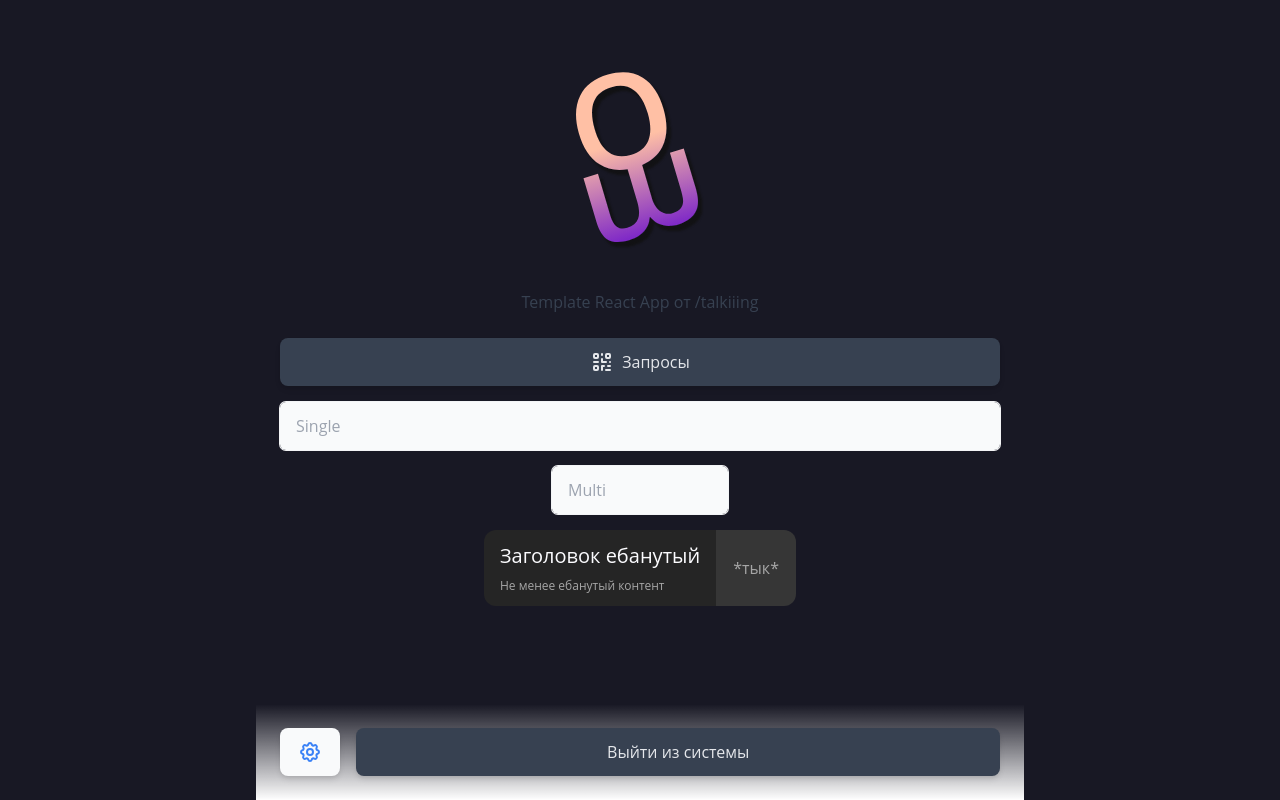
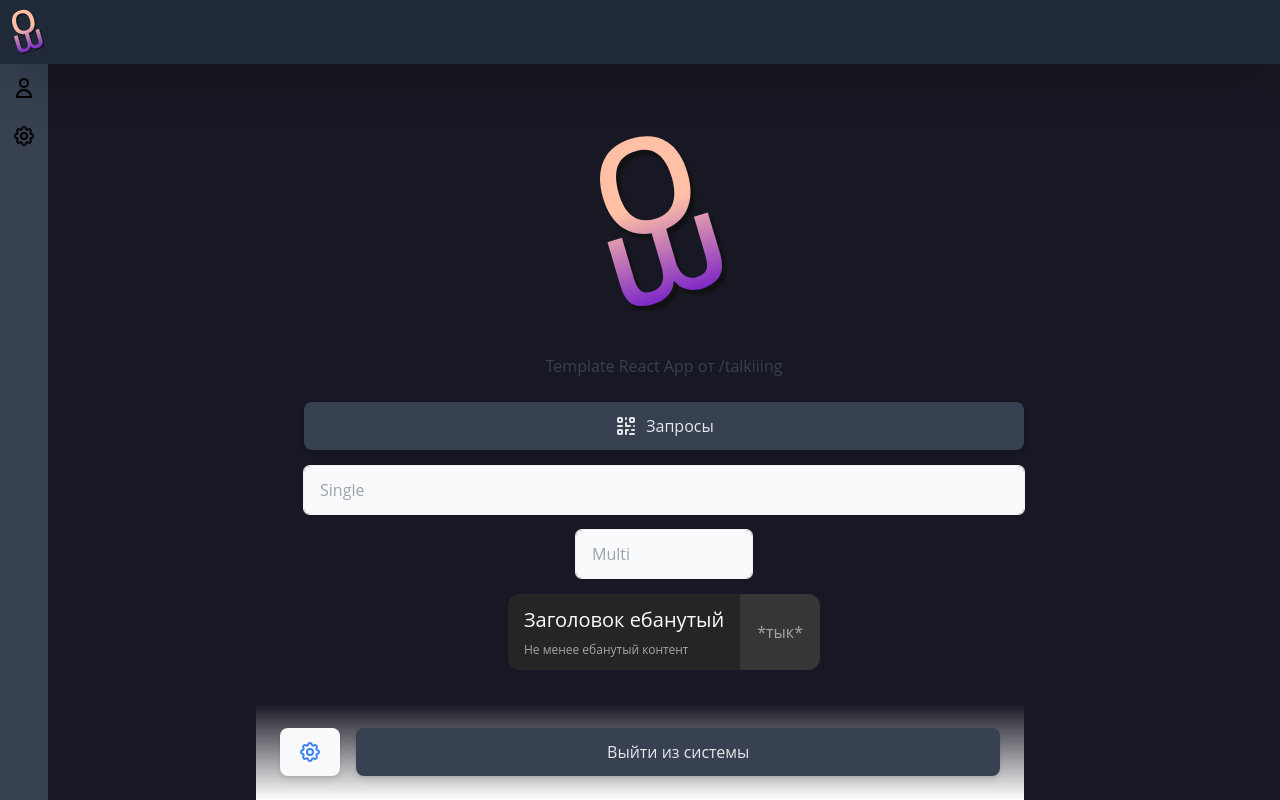
Before and after one commit to talkiiing/om, a React app in the folder clientom/: page / in a window 1280 px wide. Built offline with nearby package versions, Linux system fonts and the light colour scheme; what @feathersjs/authentication-client, @feathersjs/client, @feathersjs/feathers, @feathersjs/rest-client would draw is missing.

Commit message:
feat(client): Added Navigation

```diff
--- a/clientom/src/App.tsx
+++ b/clientom/src/App.tsx
@@ -20,6 +20,7 @@
   SettingsModel,
   StorageKeySettings,
 } from './store/settings/settings'
+import WithNavigation from './components/WithNavigation/WithNavigation'
 
 const App = () => {
   const history = useHistory()
@@ -27,7 +28,7 @@
   const transitionRoot = useRef<HTMLDivElement>(null)
 
   const settings = useSelector(
-    (state: { settings: SettingsModel }) => state.settings
+    (state: { settings: SettingsModel }) => state.settings,
   )
   const dispatch = useDispatch()
 
@@ -38,7 +39,7 @@
       },
       () => {
         history.push(buildRoute(['auth']))
-      }
+      },
     )
   }
   useEffect(() => {
@@ -59,19 +60,20 @@
     const storedSettings = localStorage.getItem(StorageKeySettings)
     if (storedSettings)
       dispatch(
-        setOptions((JSON.parse(storedSettings) as SettingsModel).options)
+        setOptions((JSON.parse(storedSettings) as SettingsModel).options),
       )
 
     isNotificationsSupported() &&
       notificationService.send(
-        'Привет! Это уведомление от React PWA template, который сделан командой /talkiiing"'
+        'Привет! Это уведомление от React PWA template, который сделан командой /talkiiing"',
       )
 
     return () => document.removeEventListener('online', reAuth)
   }, [])
 
   return (
-    <div className="w-screen scroll-root" ref={appRootRef}>
+    <div className='w-screen scroll-root' ref={appRootRef}>
+      <WithNavigation>
         <Route
           render={({ location }) => (
             <TransitionGroup>
@@ -81,8 +83,8 @@
                 timeout={settings.options.animationType === 'none' ? 0 : 601}
                 //nodeRef={transitionRoot}
               >
-              <div className="w-full h-full" ref={transitionRoot}>
-                <div className="p-6 container max-w-3xl">
+                <div className='w-full h-full' ref={transitionRoot}>
+                  <div className='p-6 container max-w-3xl'>
                     <Switch location={location}>
                       <Route path={buildRoute(['auth'])}>
                         <Auth />
@@ -103,6 +105,7 @@
             </TransitionGroup>
           )}
         />
+      </WithNavigation>
     </div>
   )
 }
--- /dev/null
+++ b/clientom/src/components/WithNavigation/WithNavigation.tsx
@@ -0,0 +1,22 @@
+import { ReactComponent as Logo } from '../../assets/logo.svg'
+import Drawer from '../../ui/Drawer/Drawer'
+
+const WithNavigation = ({
+  children,
+}: {
+  children: JSX.Element | JSX.Element[]
+}) => {
+  return (
+    <>
+      <div className='content pt-16 pl-12'>{children}</div>
+      <Drawer />
+      <div className='navBar fixed top-0 left-0 w-full h-16 bg-omheader shadow-2xl'>
+        <div className='flex flex-row items-center justify-between'>
+          <Logo className='w-8 h-12 mx-3 my-2' />
+        </div>
+      </div>
+    </>
+  )
+}
+
+export default WithNavigation
--- a/clientom/src/ui/Button.tsx
+++ b/clientom/src/ui/Button.tsx
@@ -18,7 +18,7 @@
              : ''
          } ${props.className} w-full px-4 py-3 shadow-md rounded-lg bg-gray-700
     hover:shadow-sm hover:bg-gray-800 active:bg-gray-900 text-gray-200
-    focus:bg-gray-100 focus:shadow-sm flex items-center justify-center select-none
+    focus:bg-gray-900 focus:shadow-sm flex items-center justify-center select-none
     outline-none focus:outline-none transition-all duration-100 z-10`}
       onClick={(e) => props.onClick && props.onClick()}
     >
--- /dev/null
+++ b/clientom/src/ui/Drawer/Drawer.tsx
@@ -0,0 +1,57 @@
+import { useState } from 'react'
+import { CogIcon, UserIcon } from '@heroicons/react/outline'
+
+interface DrawerOptionProps {
+  Icon: React.ElementType
+  title: string
+  badge?: string
+  expanded?: boolean
+}
+
+const DrawerOption = (props: DrawerOptionProps) => {
+  const { Icon, title } = props
+  return (
+    <div className='flex w-full h-12 items-center hover:bg-gray-600 space-x-3'>
+      <div className='w-12 h-12 flex items-center justify-center'>
+        <Icon className='w-6 h-6' />
+      </div>
+      {props.expanded ? <div>{title}</div> : null}
+    </div>
+  )
+}
+
+const menuOptions: DrawerOptionProps[] = [
+  {
+    Icon: UserIcon,
+    title: 'User',
+  },
+  {
+    Icon: CogIcon,
+    title: 'Settings',
+  },
+]
+
+const Drawer = () => {
+  const [expanded, setExpanded] = useState(false)
+
+  return (
+    <div
+      className={`${
+        expanded ? 'w-80' : 'w-12'
+      } drawer fixed top-16 left-0 h-[calc(100%-4rem)] bg-gray-700`}
+      onClick={() => setExpanded((v) => !v)}
+    >
+      <div className='flex flex-col items-start'>
+        {menuOptions.map((v, i) => (
+          <DrawerOption
+            Icon={v.Icon}
+            title={v.title}
+            key={v.title}
+            expanded={expanded}
+          />
+        ))}
+      </div>
+    </div>
+  )
+}
+export default Drawer
--- a/clientom/tailwind.config.js
+++ b/clientom/tailwind.config.js
@@ -35,8 +35,9 @@
           DEFAULT: '#80FA55',
         },
         gray: {
-          900: '#222229',
+          900: '#222232',
         },
+        omheader: '#1F2937',
         omblue: {
           DEFAULT: '#3B82F6',
           50: '#EBF2FE',
```
Also changed, not shown: clientom/src/components/Home/Home.tsx (+16 -16 lines), 1 other file (tests, documents, lock files or other folders). Lines whose indentation alone changed are shown as unchanged.
